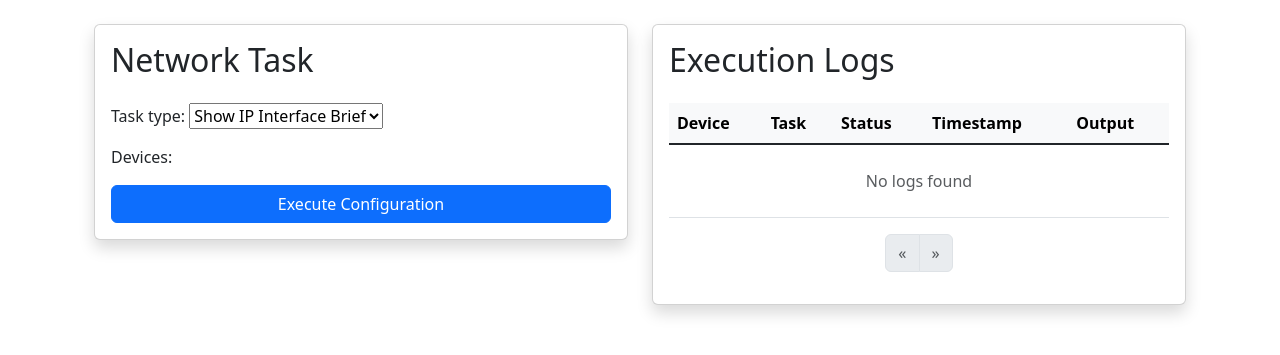
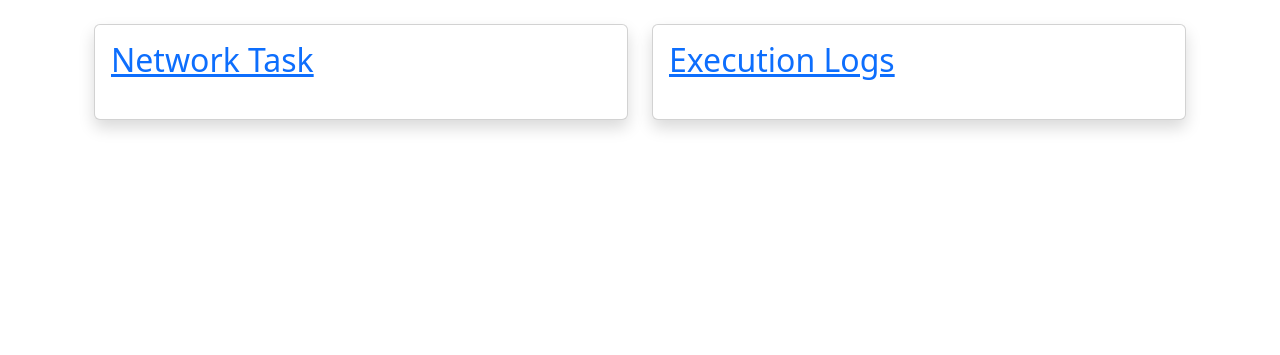
Before and after one commit to sydasif/network_project, a Django app: template templates/home.html in a window 1280 px wide. Shown: the part 56-411 px from the top of the page. Run offline with Django 5.2, Linux system fonts and the light colour scheme; the template is opened without the code that fills it: values that come from a table or form of the project are taken from there, others are empty.

Commit message:
update home pages

```diff
--- a/network/urls.py
+++ b/network/urls.py
@@ -1,8 +1,13 @@
 from django.urls import path
 
-from .views import task_view
+from . import views
 
 urlpatterns = [
-    path("", task_view, name="task_view"),  # Unified form endpoint
-    path("home/", task_view, name="home"),  # Dashboard landing page
+    path("", views.home_view, name="home"),  # Home page with navigation
+    path(
+        "network-task/", views.task_view, name="network_task"
+    ),  # Network configuration task
+    path(
+        "execution-logs/", views.execution_logs, name="execution_logs"
+    ),  # Task execution logs
 ]
--- a/templates/base.html
+++ b/templates/base.html
@@ -15,7 +15,7 @@
             <div class="collapse navbar-collapse">
                 <ul class="navbar-nav me-auto">
                     <li class="nav-item">
-                        <a class="nav-link" href="{% url 'task_view' %}">Configuration Tasks</a>
+                        <a class="nav-link" href="{% url 'network_task' %}">Configuration Tasks</a>
                     </li>
                 </ul>
             </div>
--- a/templates/home.html
+++ b/templates/home.html
@@ -5,71 +5,16 @@
         <div class="col-md-6">
             <div class="card shadow">
                 <div class="card-body">
-                    <h2 class="mb-4">Network Task</h2>
-                    <form method="post" action="{% url 'task_view' %}">
-                        {% csrf_token %}
-                        <div class="mb-3">
-                            {% for field in form %}
-                            <div class="mb-3">
-                                {{ field.label_tag }}
-                                {{ field }}
-                                {% if field.help_text %}
-                                <small class="form-text text-muted">{{ field.help_text }}</small>
-                                {% endif %}
-                            </div>
-                            {% endfor %}
-                        </div>
-                        <button type="submit" class="btn btn-primary w-100">
-                            Execute Configuration
-                        </button>
-                    </form>
+                    <h2 class="mb-4"><a href="{% url 'network_task' %}">Network Task</a></h2>
                 </div>
             </div>
         </div>
-
         <div class="col-md-6">
             <div class="card shadow">
                 <div class="card-body">
-                    <h2 class="mb-4">Execution Logs</h2>
-                    <div class="table-responsive">
-                        <table class="table table-hover align-middle">
-                    <thead class="table-light">
-                        <tr>
-                            <th scope="col">Device</th>
-                            <th scope="col">Task</th>
-                            <th scope="col">Status</th>
-                            <th scope="col">Timestamp</th>
-                            <th scope="col">Output</th>
-                        </tr>
-                    </thead>
-                    <tbody class="table-group-divider">
-                        {% for log in tasklogs %}
-                        <tr>
-                            <td class="font-monospace">{{ log.device_name }}</td>
-                            <td>{{ log.task_name|title }}</td>
-                            <td>
-                                <span class="badge rounded-pill d-inline-flex align-items-center {% if log.status == 'success' %}bg-success{% else %}bg-danger{% endif %}">
-                                    <span class="me-2">{% if log.status == 'success' %}&#10004;{% else %}&#10008;{% endif %}</span>
-                                    {{ log.status|upper }}
-                                </span>
-                            </td>
-                            <td>{{ log.timestamp|date:'M j, H:i' }}</td>
-                            <td>
-                                <pre class="mb-0 p-2 bg-light border rounded" style="font-size: 0.8em;">
-                                    <code>{{ log.output|truncatechars:100 }}</code>
-                                </pre>
-                            </td>
-                        </tr>
-                        {% empty %}
-                        <tr>
-                            <td colspan="5" class="text-center text-muted py-4">No logs found</td>
-                        </tr>
-                        {% endfor %}
-                    </tbody>
-                </table>
+                    <h2 class="mb-4"><a href="{% url 'execution_logs' %}">Execution Logs</a></h2>
+                </div>
             </div>
-
-            {% include 'includes/pagination.html' %}
         </div>
     </div>
 </div>
```
Also changed, not shown: network/templates/execution_logs.html (added, +58 -0 lines), network/views.py (+20 -1 lines).
